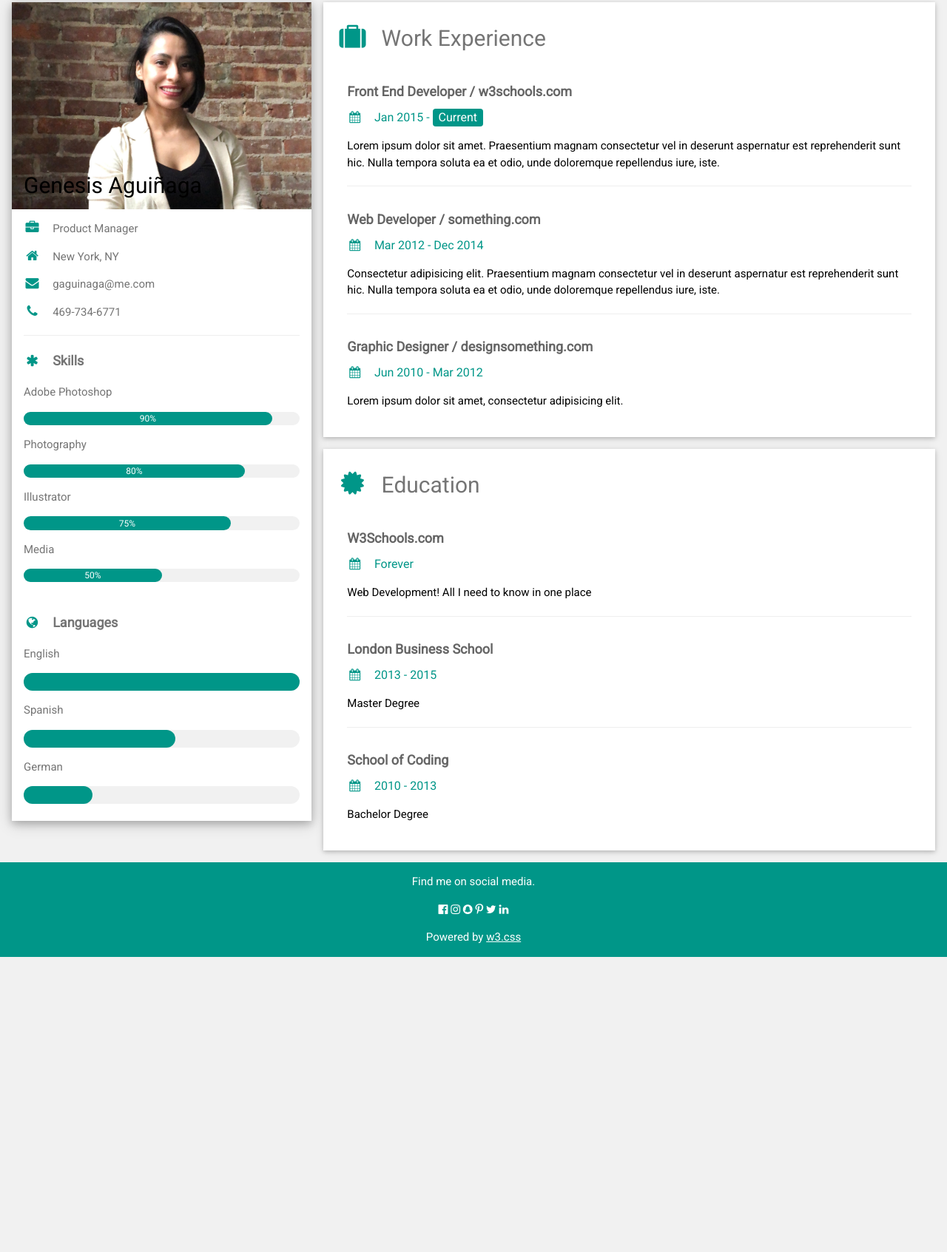
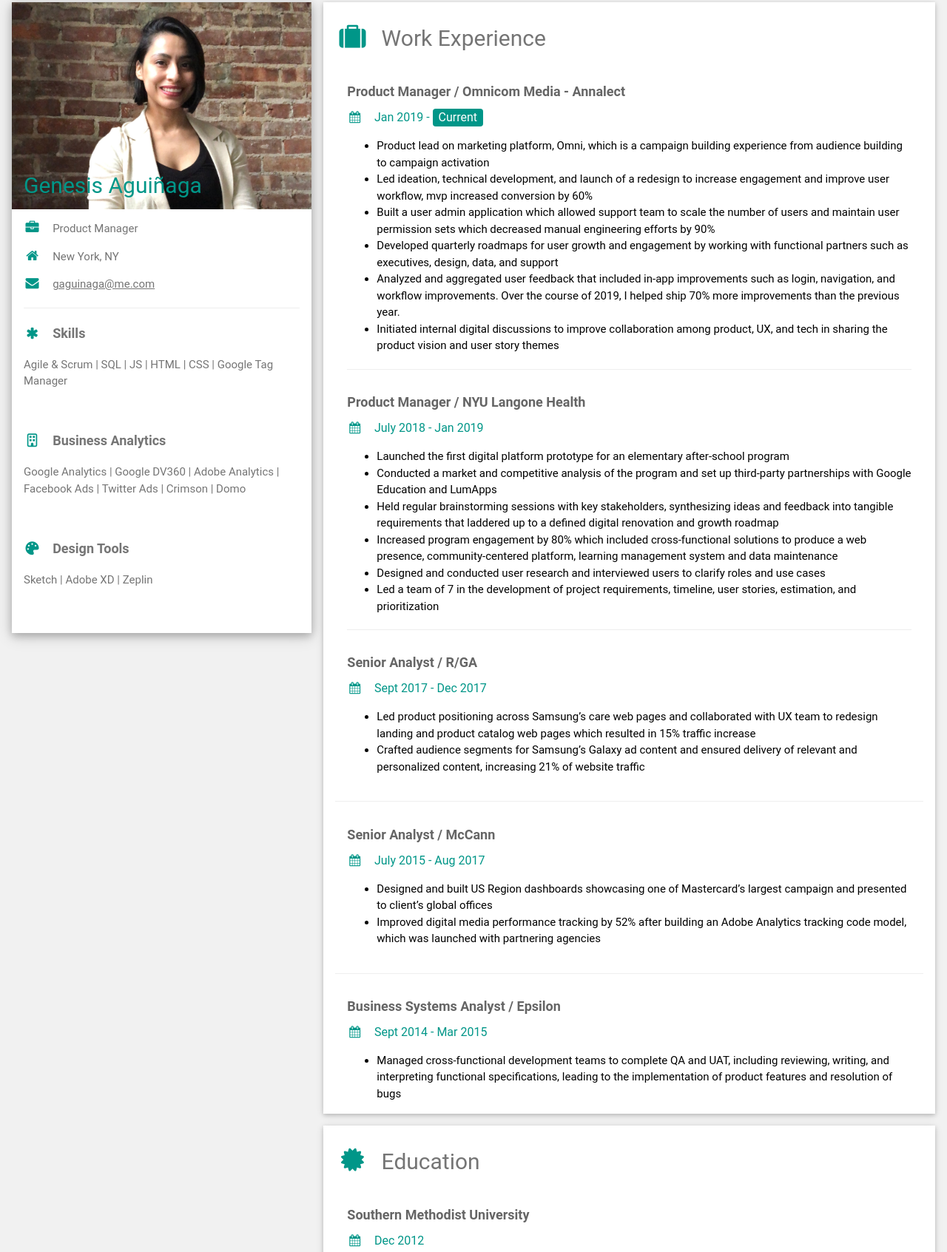
Before and after one commit to gaguinaga/gaguinaga.github.io, a plain HTML site: page index.html in a window 1280 px wide. Shown: the part 13-1706 px from the top of the page at 74% size. Before the commit the page ends 1307 px from the top, so only its background shows below. Drawn offline with nearby package versions, Linux system fonts and the light colour scheme.

Commit message:
update index.html
removed some resume text

```diff
--- a/index.html
+++ b/index.html
@@ -4,10 +4,14 @@
 <meta charset="UTF-8">
 <meta name="viewport" content="width=device-width, initial-scale=1">
 <link rel="stylesheet" href="https://www.w3schools.com/w3css/4/w3.css">
-<link rel='stylesheet' href='https://fonts.googleapis.com/css?family=Roboto'>
+<script src='https://kit.fontawesome.com/a076d05399.js'></script>
 <link rel="stylesheet" href="https://cdnjs.cloudflare.com/ajax/libs/font-awesome/4.7.0/css/font-awesome.min.css">
+
+<!--Get your own code at fontawesome.com-->
+
 <style>
-html,body,h1,h2,h3,h4,h5,h6 {font-family: "Roboto", sans-serif}
+html,body,h1,h2,h3,h4,h5,h6 {font-family: "Roboto", sans-serif;}
+.name {color: #009688;}
 </style>
 <body class="w3-light-grey">
 
@@ -24,20 +28,29 @@
         <div class="w3-display-container">
           <img src="gaphoto.jpeg" style="width:100%" alt="Avatar">
           <div class="w3-display-bottomleft w3-container w3-text-black">
-            <h2>Genesis Aguiñaga</h2>
+            <h2 class="name">Genesis Aguiñaga</h2>
           </div>
         </div>
         <div class="w3-container">
           <p><i class="fa fa-briefcase fa-fw w3-margin-right w3-large w3-text-teal"></i>Product Manager</p>
           <p><i class="fa fa-home fa-fw w3-margin-right w3-large w3-text-teal"></i>New York, NY</p>
-          <p><i class="fa fa-envelope fa-fw w3-margin-right w3-large w3-text-teal"></i>gaguinaga@me.com</p>
-          <p><i class="fa fa-phone fa-fw w3-margin-right w3-large w3-text-teal"></i>469-734-6771</p>
+          <p><i class="fa fa-envelope fa-fw w3-margin-right w3-large w3-text-teal w3-hover-opacity"> <a href="mailto:gaguinaga@me.com"></i>gaguinaga@me.com </a></p>
           <hr>
 
           <p class="w3-large"><b><i class="fa fa-asterisk fa-fw w3-margin-right w3-text-teal"></i>Skills</b></p>
-          <p>Adobe Photoshop</p>
+          <p>Agile & Scrum | SQL | JS | HTML | CSS | Google Tag Manager</p>
+          <br>
+          <p class="w3-large"><b><i class='far fa-building fa-fw w3-margin-right w3-text-teal'></i>Business Analytics</b></p>
+          <p>Google Analytics | Google DV360 | Adobe Analytics | Facebook Ads | Twitter Ads | Crimson | Domo</p>
+          <br>
+          <p class="w3-large"><b><i class='fas fa-palette fa-fw w3-margin-right w3-text-teal'></i>Design Tools</b></p>
+          <p>Sketch | Adobe XD | Zeplin </p>
+          <br>
+
+
+          <!--<p>Adobe Photoshop</p>
           <div class="w3-light-grey w3-round-xlarge w3-small">
-            <div class="w3-container w3-center w3-round-xlarge w3-teal" style="width:90%">90%</div>
+            <div class="w3-container w3-center w3-round-xlarge w3-teal" style="width:80%">80%</div>
           </div>
           <p>Photography</p>
           <div class="w3-light-grey w3-round-xlarge w3-small">
@@ -52,10 +65,10 @@
           <p>Media</p>
           <div class="w3-light-grey w3-round-xlarge w3-small">
             <div class="w3-container w3-center w3-round-xlarge w3-teal" style="width:50%">50%</div>
-          </div>
-          <br>
+          </div>-->
 
-          <p class="w3-large w3-text-theme"><b><i class="fa fa-globe fa-fw w3-margin-right w3-text-teal"></i>Languages</b></p>
+
+         <!-- <p class="w3-large w3-text-theme"><b><i class="fa fa-globe fa-fw w3-margin-right w3-text-teal"></i>Languages</b></p>
           <p>English</p>
           <div class="w3-light-grey w3-round-xlarge">
             <div class="w3-round-xlarge w3-teal" style="height:24px;width:100%"></div>
@@ -63,11 +76,8 @@
          <p>Spanish</p>
           <div class="w3-light-grey w3-round-xlarge">
             <div class="w3-round-xlarge w3-teal" style="height:24px;width:55%"></div>
-          </div>
-          <p>German</p>
-          <div class="w3-light-grey w3-round-xlarge">
-            <div class="w3-round-xlarge w3-teal" style="height:24px;width:25%"></div>
-          </div>
+          </div>-->
+
           <br>
         </div>
       </div><br>
@@ -81,44 +91,103 @@
       <div class="w3-container w3-card w3-white w3-margin-bottom">
         <h2 class="w3-text-grey w3-padding-16"><i class="fa fa-suitcase fa-fw w3-margin-right w3-xxlarge w3-text-teal"></i>Work Experience</h2>
         <div class="w3-container">
-          <h5 class="w3-opacity"><b>Front End Developer / w3schools.com</b></h5>
-          <h6 class="w3-text-teal"><i class="fa fa-calendar fa-fw w3-margin-right"></i>Jan 2015 - <span class="w3-tag w3-teal w3-round">Current</span></h6>
-          <p>Lorem ipsum dolor sit amet. Praesentium magnam consectetur vel in deserunt aspernatur est reprehenderit sunt hic. Nulla tempora soluta ea et odio, unde doloremque repellendus iure, iste.</p>
+          <h5 class="w3-opacity"><b>Product Manager / Omnicom Media - Annalect</b></h5>
+          <h6 class="w3-text-teal"><i class="fa fa-calendar fa-fw w3-margin-right"></i>Jan 2019 - <span class="w3-tag w3-teal w3-round">Current</span></h6>
+          <p><ul>
+            <li>Product lead on marketing platform, Omni, which is a campaign building experience from audience
+                building to campaign activation
+                </li>
+            <li>Led ideation, technical development, and launch of a redesign to increase engagement and improve user workflow, mvp increased conversion by 60%</li>
+            <li>Built a user admin application which allowed support team to scale the number of users and maintain user permission sets which decreased manual engineering efforts by 90%
+            </li>
+            <li>Developed quarterly roadmaps for user growth and engagement by working with functional partners such as executives, design, data, and support</li>
+            <li>Analyzed and aggregated user feedback that included in-app improvements such as login, navigation, and workflow improvements. Over the course of 2019, I helped ship 70% more improvements than the previous year.
+            </li>
+            <li>Initiated internal digital discussions to improve collaboration among product, UX, and tech in sharing the product vision and user story themes
+            </li>
+        </ul></p>
           <hr>
         </div>
         <div class="w3-container">
-          <h5 class="w3-opacity"><b>Web Developer / something.com</b></h5>
-          <h6 class="w3-text-teal"><i class="fa fa-calendar fa-fw w3-margin-right"></i>Mar 2012 - Dec 2014</h6>
-          <p>Consectetur adipisicing elit. Praesentium magnam consectetur vel in deserunt aspernatur est reprehenderit sunt hic. Nulla tempora soluta ea et odio, unde doloremque repellendus iure, iste.</p>
+          <h5 class="w3-opacity"><b>Product Manager / NYU Langone Health </b></h5>
+          <h6 class="w3-text-teal"><i class="fa fa-calendar fa-fw w3-margin-right"></i>July 2018 - Jan 2019</h6>
+          <p><ul>
+          <li>Launched the first digital platform prototype for an elementary after-school program
+          </li>
+          <li>Conducted a market and competitive analysis of the program and set up third-party partnerships with Google Education and LumApps
+          </li>
+          <li>Held regular brainstorming sessions with key stakeholders, synthesizing ideas and feedback into tangible requirements that laddered up to a defined digital renovation and growth roadmap
+          </li>
+          <li>Increased program engagement by 80% which included cross-functional solutions to produce a web presence, community-centered platform, learning management system and data maintenance
+          </li>
+          <li>Designed and conducted user research and interviewed users to clarify roles and use cases
+          </li>
+          <li>Led a team of 7 in the development of project requirements, timeline, user stories, estimation, and prioritization
+          </li>
+        </ul>
+          </p>
           <hr>
         </div>
         <div class="w3-container">
-          <h5 class="w3-opacity"><b>Graphic Designer / designsomething.com</b></h5>
-          <h6 class="w3-text-teal"><i class="fa fa-calendar fa-fw w3-margin-right"></i>Jun 2010 - Mar 2012</h6>
-          <p>Lorem ipsum dolor sit amet, consectetur adipisicing elit. </p><br>
+            <h5 class="w3-opacity"><b>Senior Analyst / R/GA</b></h5>
+            <h6 class="w3-text-teal"><i class="fa fa-calendar fa-fw w3-margin-right"></i>Sept 2017 - Dec 2017</h6>
+            <p><ul>
+                <li>Led product positioning across Samsung’s care web pages and collaborated with UX team to redesign landing and product catalog web pages which resulted in 15% traffic increase
+                </li>
+                <li>Crafted audience segments for Samsung’s Galaxy ad content and ensured delivery of relevant and personalized content, increasing 21% of website traffic
+                </li>
+              </ul> </p>
+          </div>
+          <hr>
+          <div class="w3-container">
+            <h5 class="w3-opacity"><b>Senior Analyst / McCann</b></h5>
+            <h6 class="w3-text-teal"><i class="fa fa-calendar fa-fw w3-margin-right"></i>July 2015 - Aug 2017</h6>
+            <p><ul>
+                <li>Designed and built US Region dashboards showcasing one of Mastercard’s largest campaign and
+                    presented to client’s global offices
+                </li>
+                <li>Improved digital media performance tracking by 52% after building an Adobe Analytics tracking code model, which was launched with partnering agencies
+                </li>
+              </ul>  </p>
+            </div>
+          <hr>
+          <div class="w3-container">
+            <h5 class="w3-opacity"><b>Business Systems Analyst / Epsilon</b></h5>
+            <h6 class="w3-text-teal"><i class="fa fa-calendar fa-fw w3-margin-right"></i>Sept 2014 - Mar 2015</h6>
+            <p><ul>
+                <li>Managed cross-functional development teams to complete QA and UAT, including reviewing, writing, and interpreting functional specifications, leading to the implementation of product features and resolution of bugs
+                </li>
+              </ul> </p>
           </div>
         </div>
 
         <div class="w3-container w3-card w3-white">
           <h2 class="w3-text-grey w3-padding-16"><i class="fa fa-certificate fa-fw w3-margin-right w3-xxlarge w3-text-teal"></i>Education</h2>
            <div class="w3-container">
-          <h5 class="w3-opacity"><b>W3Schools.com</b></h5>
-          <h6 class="w3-text-teal"><i class="fa fa-calendar fa-fw w3-margin-right"></i>Forever</h6>
-          <p>Web Development! All I need to know in one place</p>
+            <h5 class="w3-opacity"><b>Southern Methodist University</b></h5>
+            <h6 class="w3-text-teal"><i class="fa fa-calendar fa-fw w3-margin-right"></i>Dec 2012</h6>
+            <p>B.A. Psychology</p>
+        </div>
+         <hr>
+          <div class="w3-container">
+            <h5 class="w3-opacity"><b>Google Analytics Individual Qualification</b></h5>
+            <h6 class="w3-text-teal"><i class="fa fa-calendar fa-fw w3-margin-right"></i>2020</h6>
+            <p>Certification </p>
             <hr>
           </div>
           <div class="w3-container">
-          <h5 class="w3-opacity"><b>London Business School</b></h5>
-          <h6 class="w3-text-teal"><i class="fa fa-calendar fa-fw w3-margin-right"></i>2013 - 2015</h6>
-          <p>Master Degree</p>
+            <h5 class="w3-opacity"><b>Google DV360 Certification</b></h5>
+            <h6 class="w3-text-teal"><i class="fa fa-calendar fa-fw w3-margin-right"></i>2020</h6>
+            <p>Certification</p>
+
+         </div>
           <hr>
-        </div>
         <div class="w3-container">
-          <h5 class="w3-opacity"><b>School of Coding</b></h5>
-          <h6 class="w3-text-teal"><i class="fa fa-calendar fa-fw w3-margin-right"></i>2010 - 2013</h6>
+            <h5 class="w3-opacity"><b>General Assembly</b></h5>
+            <h6 class="w3-text-teal"><i class="fa fa-calendar fa-fw w3-margin-right"></i> Dec 2016</h6>
             <p>Bachelor Degree</p><br>
           </div>
-      </div>
+        </div><br>
 
       <!-- End Right Column -->
       </div>
@@ -131,12 +200,12 @@
 
   <footer class="w3-container w3-teal w3-center w3-margin-top">
     <p>Find me on social media.</p>
-  <i class="fa fa-facebook-official w3-hover-opacity"></i>
+     <!-- <i class="fa fa-facebook-official w3-hover-opacity"></i>
     <i class="fa fa-instagram w3-hover-opacity"></i>
     <i class="fa fa-snapchat w3-hover-opacity"></i>
     <i class="fa fa-pinterest-p w3-hover-opacity"></i>
-  <i class="fa fa-twitter w3-hover-opacity"></i>
-  <i class="fa fa-linkedin w3-hover-opacity"></i>
+    <i class="fa fa-twitter w3-hover-opacity"></i> -->
+    <a href="https://www.linkedin.com/in/gaguinaga/"> <i class="fa fa-linkedin w3-hover-opacity"></i></a></p>
     <p>Powered by <a href="https://www.w3schools.com/w3css/default.asp" target="_blank">w3.css</a></p>
   </footer>
 
```
Lines whose indentation alone changed are shown as unchanged.
